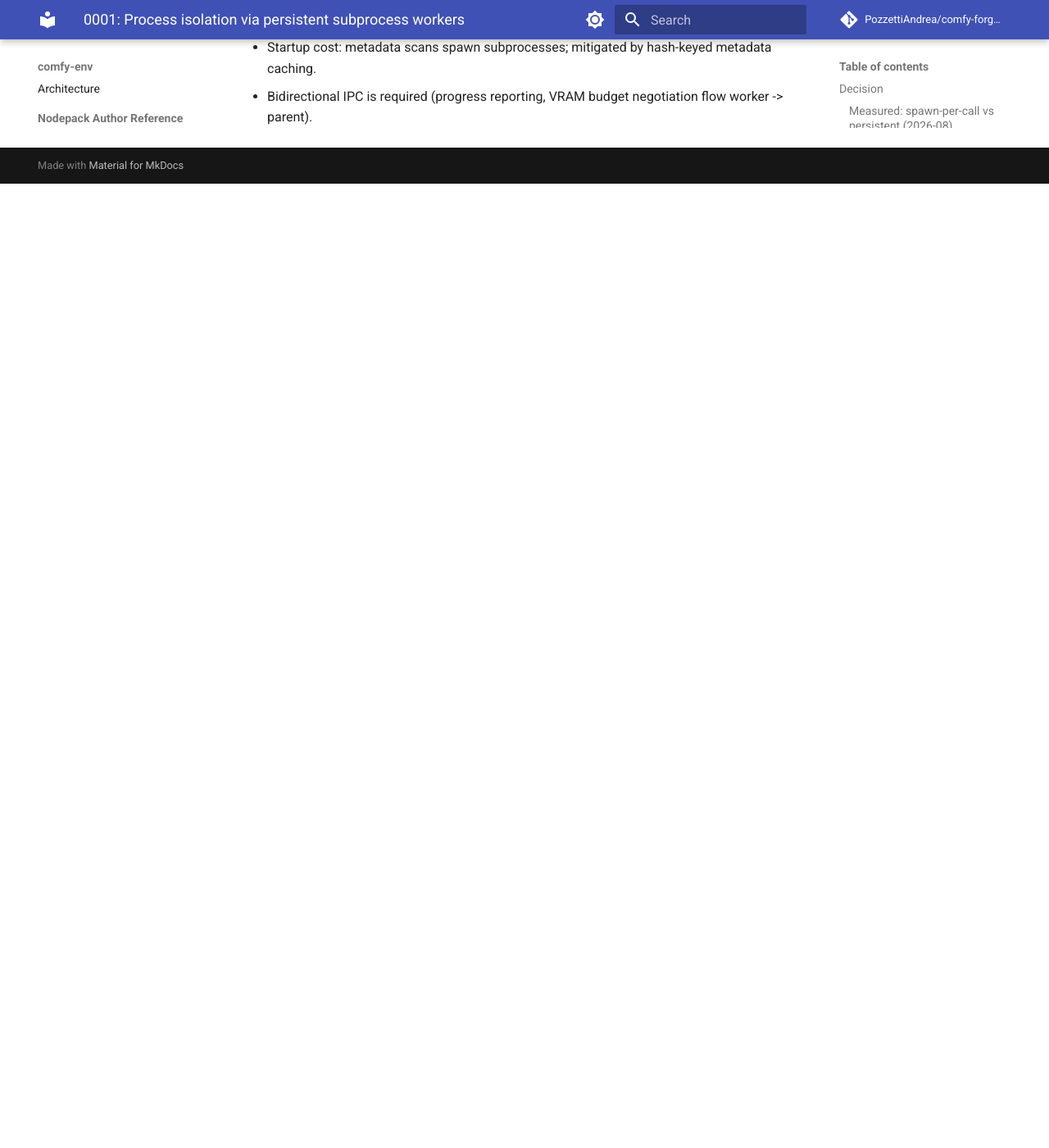
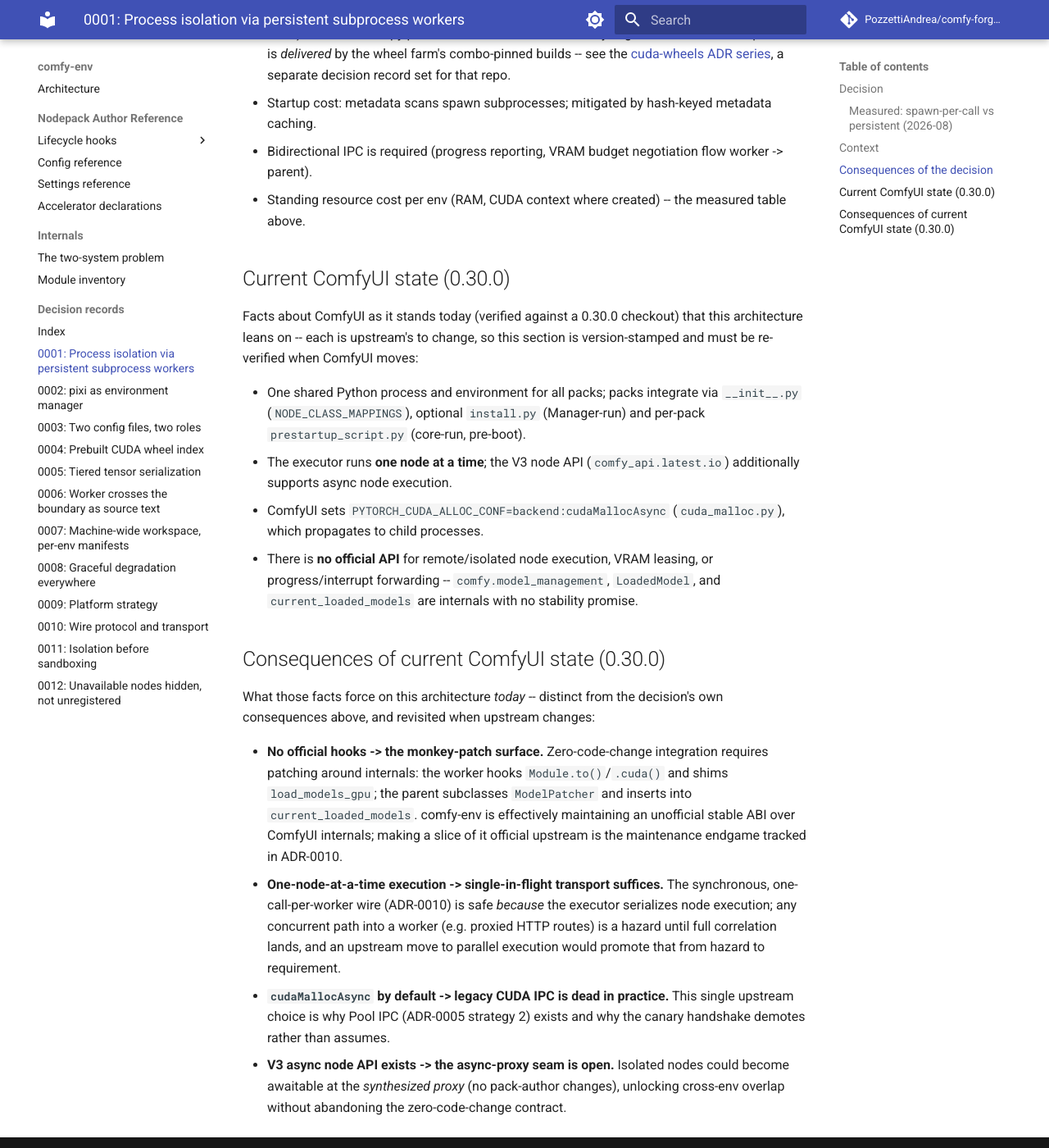
Before and after one commit to Comfy-Forge/comfy-forge-docs, an MkDocs documentation site: the page built from docs/comfy-env/adr/0001-process-isolation-via-persistent-subprocess-workers.md, in a window 1280 px wide and 1400 px high, scrolled down 4215 px. Shown: the whole window at 82% size. Built offline with MkDocs 1.6.1 and Material for MkDocs 9.7.7, drawn with Linux system fonts in a browser that asks for light colours; comment, search, counter and statistics services are not loaded; before the commit the page ends 4439 px from its top, so only the background shows below that; some of the changed text lies outside the part shown.

Commit message:
ADR-0001: split decision consequences from ComfyUI-0.30.0-state consequences

```diff
--- a/docs/comfy-env/adr/0001-process-isolation-via-persistent-subprocess-workers.md
+++ b/docs/comfy-env/adr/0001-process-isolation-via-persistent-subprocess-workers.md
@@ -165,7 +165,10 @@
 synthesized-proxy seam (preserving the zero-code-change contract); making
 the ComfyUI-facing hooks official upstream instead of monkey patches.
 
-## Consequences
+## Consequences of the decision
+
+These follow from choosing persistent per-env workers, regardless of what
+ComfyUI does upstream:
 
 - Conflicting torch/CUDA/Python stacks coexist on one ComfyUI install.
 - Crashes in native node code kill a worker, not ComfyUI; the pool restarts it.
@@ -179,3 +182,50 @@
   metadata caching.
 - Bidirectional IPC is required (progress reporting, VRAM budget negotiation
   flow worker -> parent).
+- Standing resource cost per env (RAM, CUDA context where created) -- the
+  measured table above.
+
+## Current ComfyUI state (0.30.0)
+
+Facts about ComfyUI as it stands today (verified against a 0.30.0
+checkout) that this architecture leans on -- each is upstream's to change,
+so this section is version-stamped and must be re-verified when ComfyUI
+moves:
+
+- One shared Python process and environment for all packs; packs integrate
+  via `__init__.py` (`NODE_CLASS_MAPPINGS`), optional `install.py`
+  (Manager-run) and per-pack `prestartup_script.py` (core-run, pre-boot).
+- The executor runs **one node at a time**; the V3 node API
+  (`comfy_api.latest.io`) additionally supports async node execution.
+- ComfyUI sets `PYTORCH_CUDA_ALLOC_CONF=backend:cudaMallocAsync`
+  (`cuda_malloc.py`), which propagates to child processes.
+- There is **no official API** for remote/isolated node execution, VRAM
+  leasing, or progress/interrupt forwarding -- `comfy.model_management`,
+  `LoadedModel`, and `current_loaded_models` are internals with no
+  stability promise.
+
+## Consequences of current ComfyUI state (0.30.0)
+
+What those facts force on this architecture *today* -- distinct from the
+decision's own consequences above, and revisited when upstream changes:
+
+- **No official hooks -> the monkey-patch surface.** Zero-code-change
+  integration requires patching around internals: the worker hooks
+  `Module.to()`/`.cuda()` and shims `load_models_gpu`; the parent
+  subclasses `ModelPatcher` and inserts into `current_loaded_models`.
+  comfy-env is effectively maintaining an unofficial stable ABI over
+  ComfyUI internals; making a slice of it official upstream is the
+  maintenance endgame tracked in ADR-0010.
+- **One-node-at-a-time execution -> single-in-flight transport suffices.**
+  The synchronous, one-call-per-worker wire (ADR-0010) is safe *because*
+  the executor serializes node execution; any concurrent path into a
+  worker (e.g. proxied HTTP routes) is a hazard until full correlation
+  lands, and an upstream move to parallel execution would promote that
+  from hazard to requirement.
+- **`cudaMallocAsync` by default -> legacy CUDA IPC is dead in practice.**
+  This single upstream choice is why Pool IPC (ADR-0005 strategy 2) exists
+  and why the canary handshake demotes rather than assumes.
+- **V3 async node API exists -> the async-proxy seam is open.** Isolated
+  nodes could become awaitable at the *synthesized proxy* (no pack-author
+  changes), unlocking cross-env overlap without abandoning the
+  zero-code-change contract.
```
